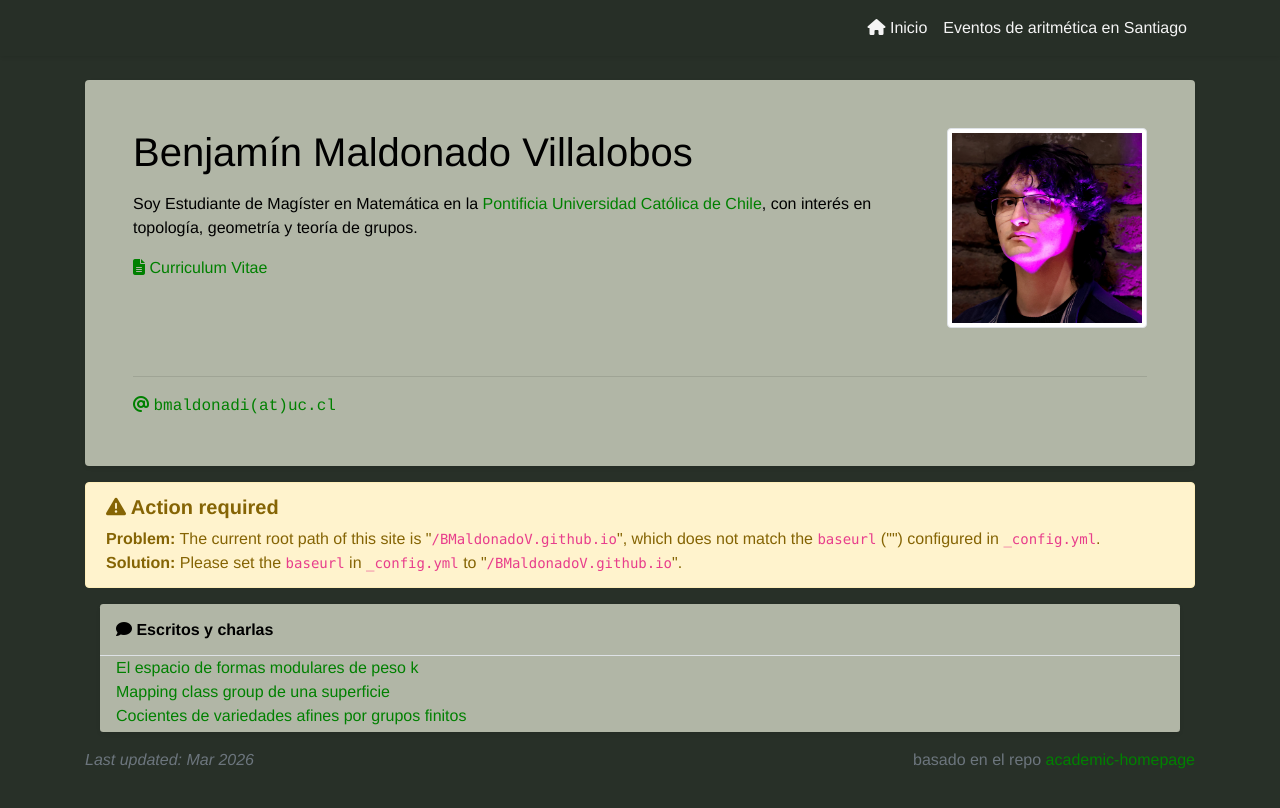
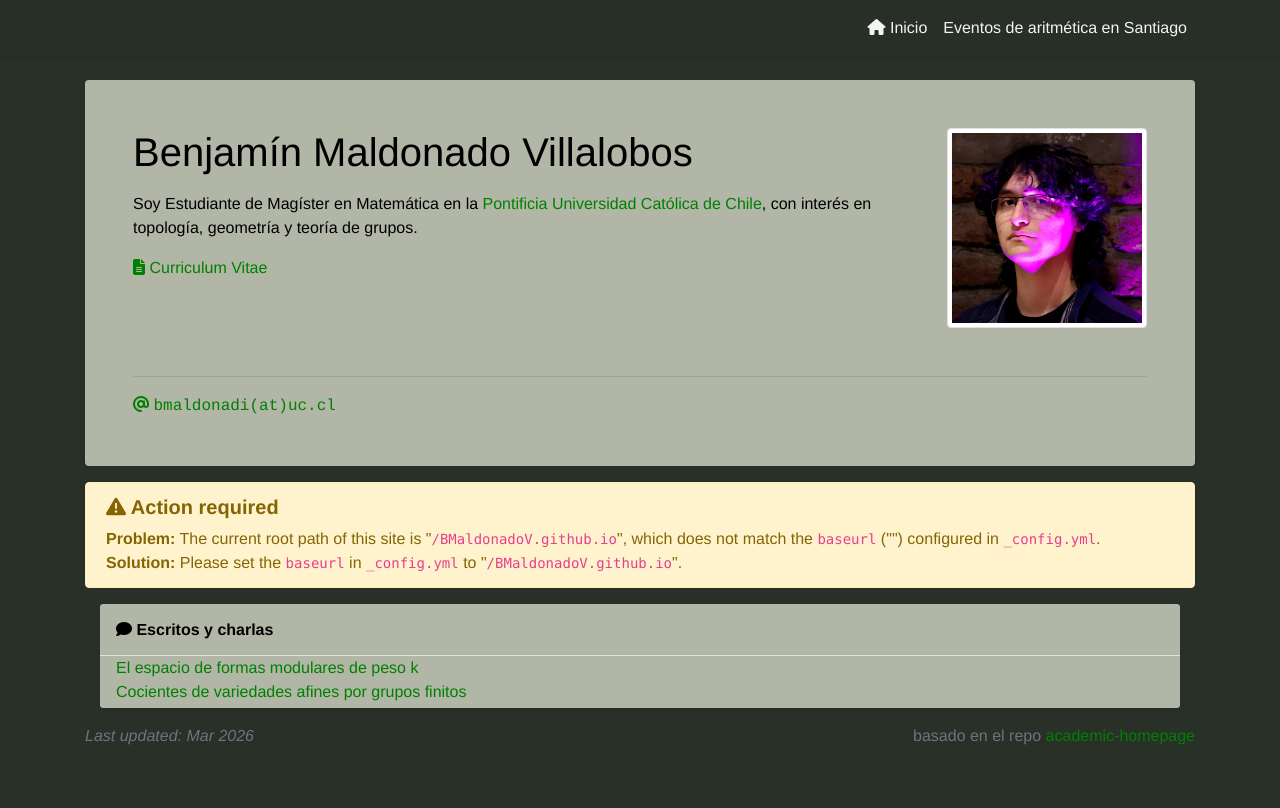
Before and after one commit to BMaldonadoV/BMaldonadoV.github.io, a Jekyll site: the page built from index.html, in a window 1280 px wide. Shown: the top 808 px of the page. Built offline with Jekyll 4.4.1, drawn with Linux system fonts in a browser that asks for light colours; nearby versions of some CDN libraries; a style sheet for code colours, icons or effects is not loaded.

Commit message:
quitar beamer

```diff
--- a/_includes/widgets/apuntes.html
+++ b/_includes/widgets/apuntes.html
@@ -6,7 +6,7 @@
   <div class="px-3 pb-1">
     <div class="media-body">
         <div><a href="subsites/docs/Escritos/El espacio de formas modulares de peso k.pdf">El espacio de formas modulares de peso k</a></div>
-        <div><a href = "subsites/docs/Escritos/Beamer final.pdf"> Mapping class group de una superficie</a></div>
+        <!-- <div><a href = "subsites/docs/Escritos/Beamer final.pdf"> Mapping class group de una superficie </a></div> -->
         <div><a href = "subsites/docs/Escritos/Cocientes_de_variedades_afines_por_grupos_finitos_.pdf"> Cocientes de variedades afines por grupos finitos </a></div>
       </div>
     </div>
```
Also changed, not shown: 1 other file.
